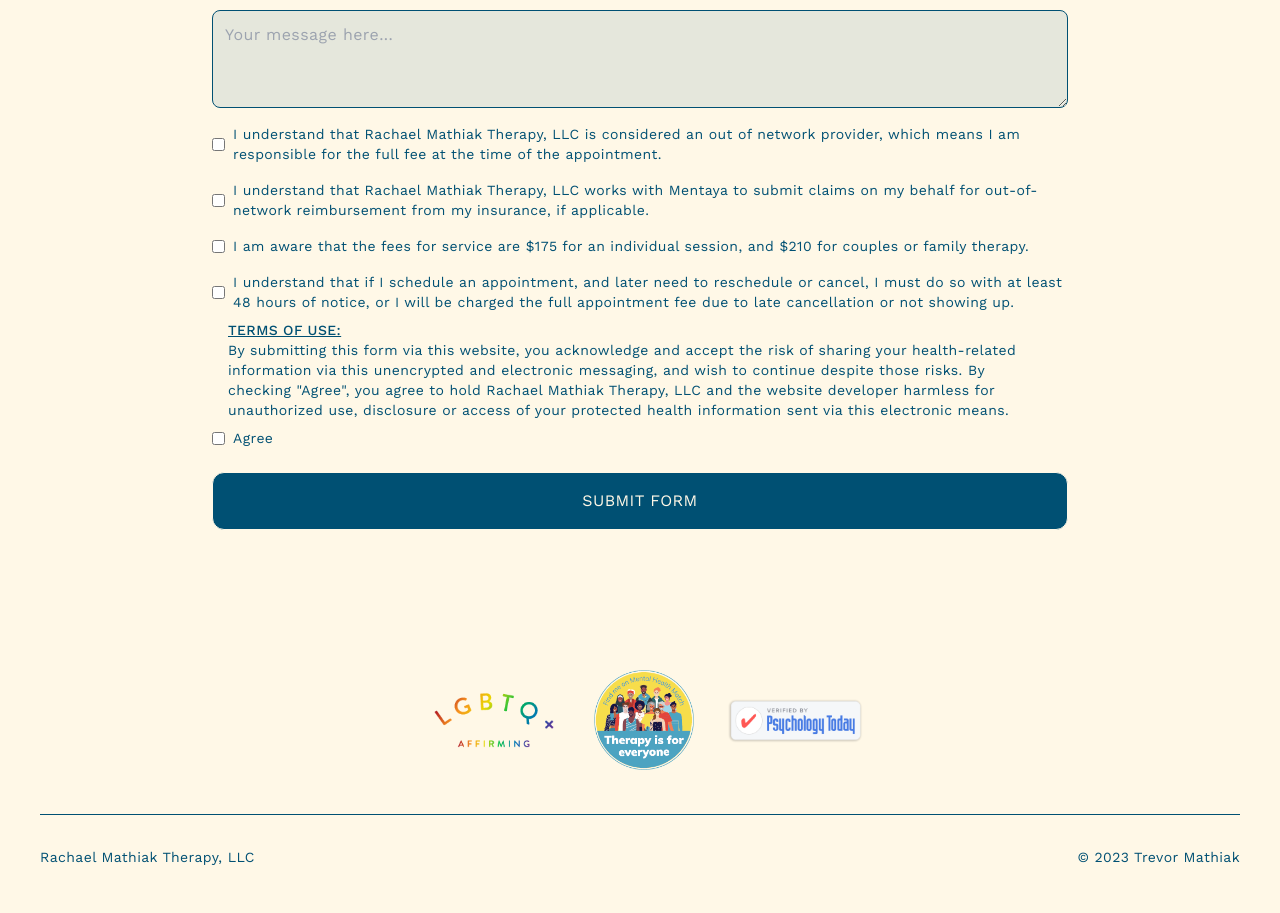
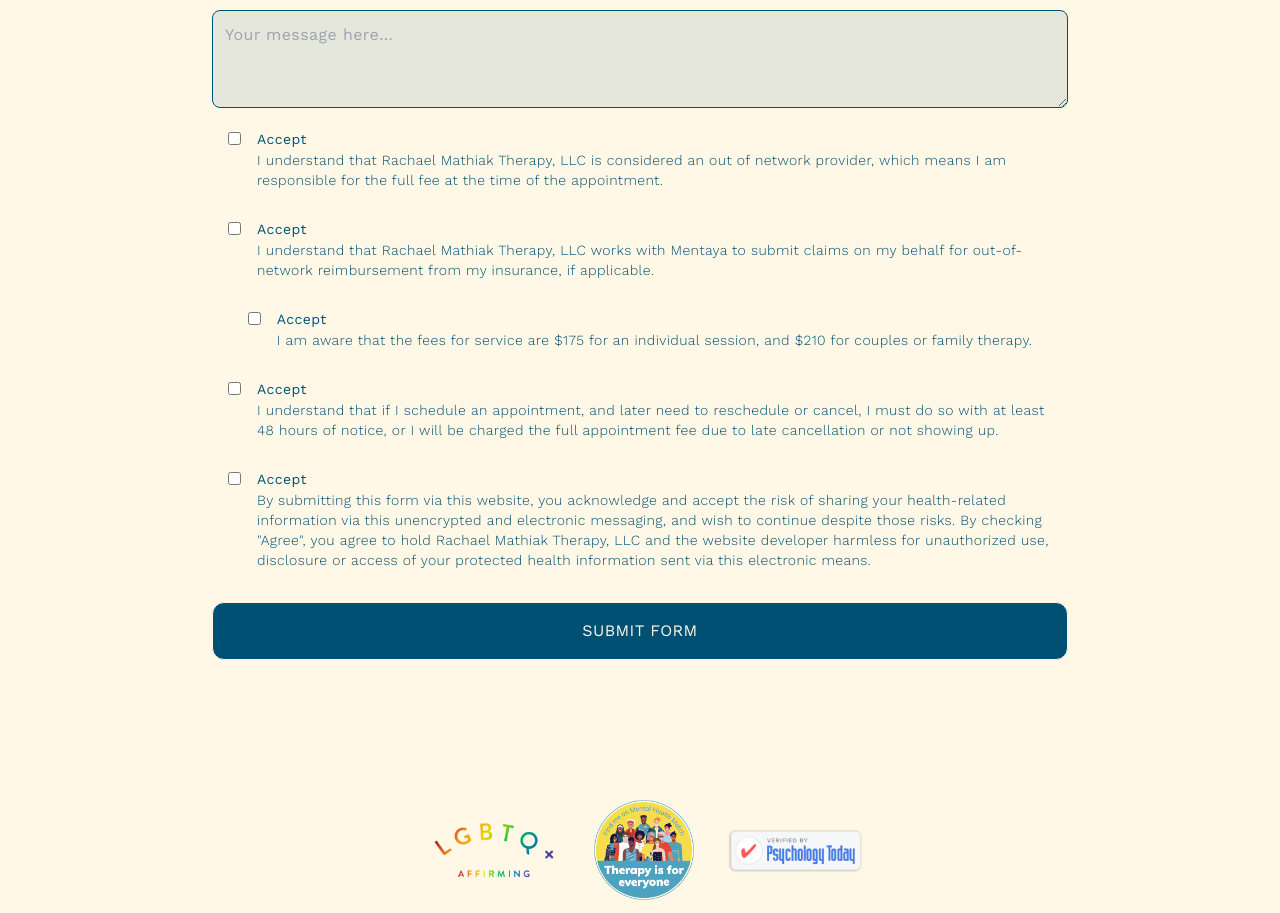
Before and after one commit to trroev/guided-growth-with-rachael, a Next.js app: page /contact in a window 1280 px wide. Shown: the part 1384-2297 px from the top of the page. Built offline with nearby package versions, Linux system fonts and the light colour scheme.

Commit message:
Update form checkboxes

```diff
--- a/components/Form/Form.tsx
+++ b/components/Form/Form.tsx
@@ -198,7 +198,19 @@ const FormikForm = () => {
             label="I understand that if I schedule an appointment, and later need to reschedule or cancel, I must do so with at least 48 hours of notice, or I will be charged the full appointment fee due to late cancellation or not showing up."
             name="term4"
           />
-          <div>
+          <FormCheckbox
+            label='By submitting this form via this website, you
+              acknowledge and accept the risk of sharing your
+              health-related information via this unencrypted and
+              electronic messaging, and wish to continue despite those
+              risks. By checking "Agree", you agree to hold
+              Rachael Mathiak Therapy, LLC and the website developer
+              harmless for unauthorized use, disclosure or access of
+              your protected health information sent via this
+              electronic means.'
+            name="agree"
+          />
+          {/* <div>
             <p className="text-sm font-medium uppercase underline pl-4">
               Terms of Use:
             </p>
@@ -213,8 +225,8 @@ const FormikForm = () => {
               your protected health information sent via this
               electronic means.
             </p>
-          </div>
-          <FormCheckbox label="Agree" name="agree" />
+          </div> */}
+
           <button className="w-full p-4 mt-4">{buttonText}</button>
           <div>
             <p className="text-success uppercase text-sm mt-4">
--- a/components/Form/FormInput.tsx
+++ b/components/Form/FormInput.tsx
@@ -77,7 +77,7 @@ export const FormDropdrown = ({
         {...field}
         {...props}
       >
-        <option value="" disabled selected>
+        <option value="" disabled>
           {props.placeholder}
         </option>
         {options.map((option) => (
@@ -128,17 +128,25 @@ export const FormCheckbox = ({ label, ...props }: CheckboxProps) => {
 
   return (
     <>
-      <div className="flex items-center py-2">
+      <div className="flex w-full justify-center items-center p-4">
+        <div className="flex items-start space-x-2">
           <input
             type="checkbox"
-          className="mr-2 accent-green"
+            className="mr-2 accent-green shrink-0"
             {...field}
             {...props}
             id={props.name}
           />
-        <label htmlFor={props.name} className="text-sm">
-          {label}
+          <div className="grid gap-1 5 leading-none">
+            <label
+              htmlFor={props.name}
+              className="text-sm leading-none"
+            >
+              Accept
             </label>
+            <p className="text-sm font-light">{label}</p>
+          </div>
+        </div>
       </div>
       {meta.touched && meta.error ? (
         <div className="text-red uppercase text-sm pl-3 mb-3">
```
Lines whose indentation alone changed are shown as unchanged.
